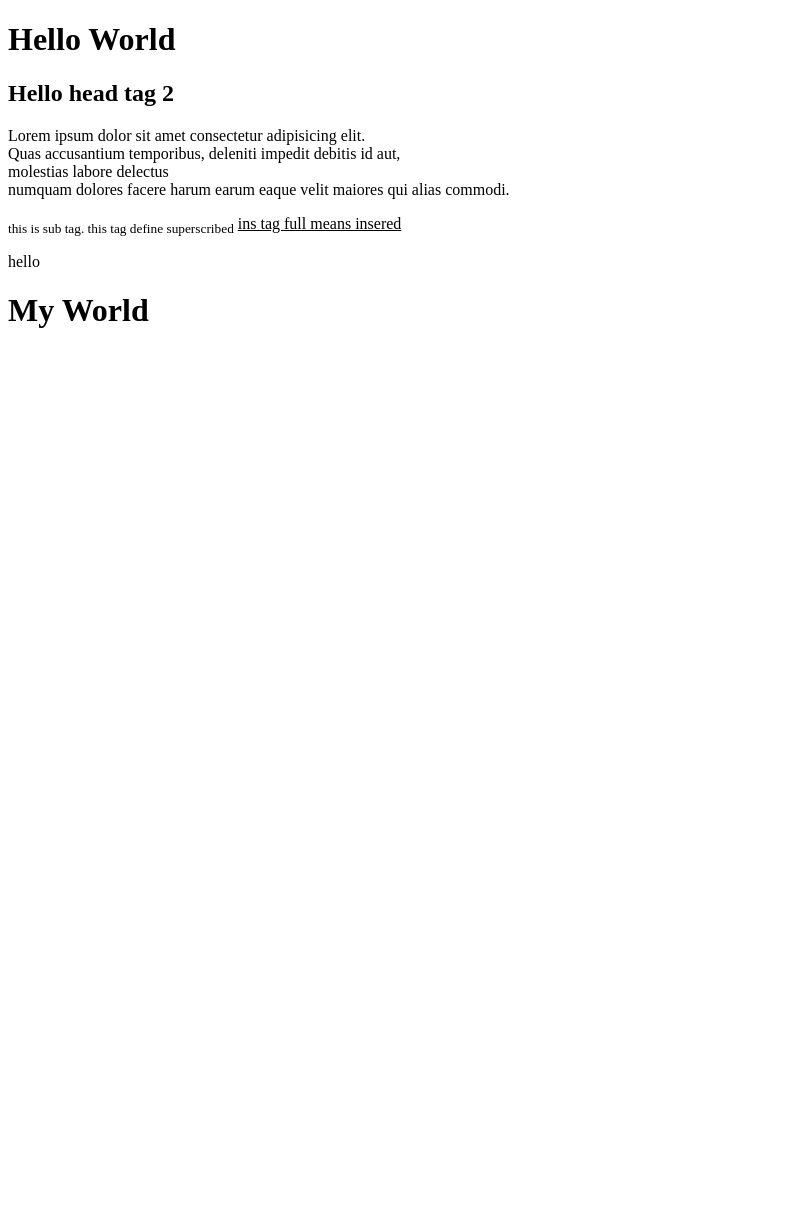
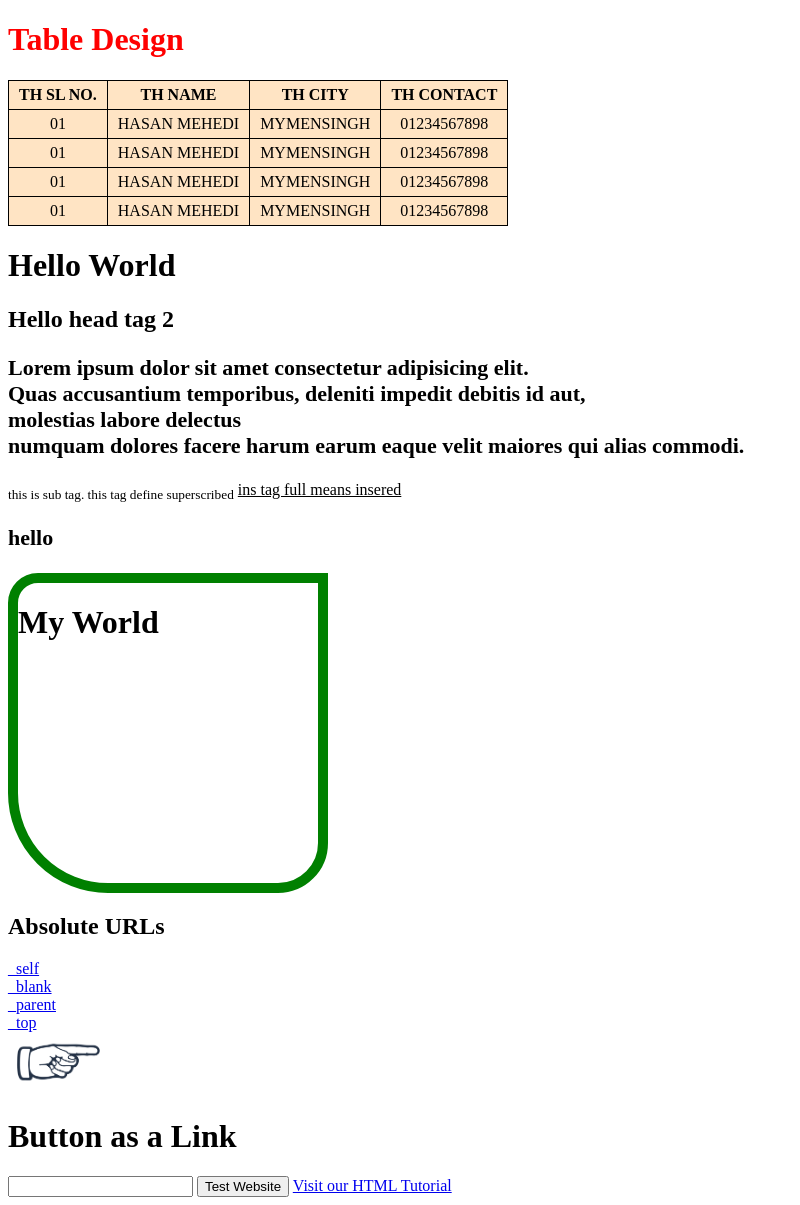
Before and after one commit to infomehedi/ph6, a plain HTML site: page index.html in a window 1280 px wide. Shown: the whole page, without its empty margins (0-800 px from the left). Before the commit the page ends 800 px from the top, so only its background shows below. Drawn offline with Linux system fonts and the light colour scheme.

Commit message:
table update

```diff
--- a/index.html
+++ b/index.html
@@ -10,8 +10,61 @@
 
 
 
+
+
 </head>
 <body>
+    <h1 style="color: red;">Table Design</h1>
+
+    <table>
+        <tr>
+            <th>TH SL NO.</th>
+            <th>TH Name</th>
+            <th>TH City</th>
+            <th>TH Contact</th>
+        </tr>
+
+        <tr>
+            <td>01</td>
+            <td>Hasan Mehedi</td>
+            <td>Mymensingh</td>
+            <td>01234567898</td>
+        </tr>
+        <tr>
+            <td>01</td>
+            <td>Hasan Mehedi</td>
+            <td>Mymensingh</td>
+            <td>01234567898</td>
+        </tr>
+        <tr>
+            <td>01</td>
+            <td>Hasan Mehedi</td>
+            <td>Mymensingh</td>
+            <td>01234567898</td>
+        </tr>
+        <tr>
+            <td>01</td>
+            <td>Hasan Mehedi</td>
+            <td>Mymensingh</td>
+            <td>01234567898</td>
+        </tr>
+
+
+
+
+
+    </table>
+
+
+
+
+
+
+
+
+
+
+
 
     <h1>Hello World</h1>
     <h2>Hello head tag 2</h2>
@@ -29,6 +82,39 @@
     </div>
 
 
+    <div>
+
+
+        <h2>Absolute URLs</h2>
+
+        <a href="https://www.google.com" target="_self">_self</a> <br>
+
+        <a href="https://www.google.com" target="_blank">_blank</a><br>
+
+        <a href="https://www.google.com" target="_parent">_parent</a><br>
+
+        <a href="https://www.google.com" target="_top">_top</a><br>
+
+        <a href="https://www.google.com" target="_blank"><img src="images/pointer.png"  alt="HTML tutorial" style="width: 100px;px; height:auto;" ></a>
+
+
+
+    </div>
+
+
+
+    <h1>Button as a Link</h1>
+    <input type="text">
+    <button>Test Website</button>
+
+
+
+    <a href="https://www.w3schools.com/html/" title="Go to W3Schools HTML section">Visit our HTML Tutorial</a>
+
+
+
+
+
 
 
 
--- a/style.css
+++ b/style.css
@@ -1,12 +1,27 @@
-*
-margin: 0px
-padding:0px
+
+p{
+    font-size: 22px;
+    font-weight: 600;
+}
+
+
+
 
 
 .testdiv{
     height: 300px;
     width: 300px;
     border: 10px solid green;
+    border-radius: 30px 0px 50px 100px;
+    text-align:initial;
+}
+
+
+table, th, td {
+    border: 1px solid rgb(0, 0, 0);
+    border-collapse: collapse;
+    padding: 5px 10px 5px 10px;
+    background-color: bisque;
     text-align: center;
-    border-radius: 30px 0px 50px 100px;
+    text-transform: uppercase;
 }
```
Also changed, not shown: images/pointer.png (added).
